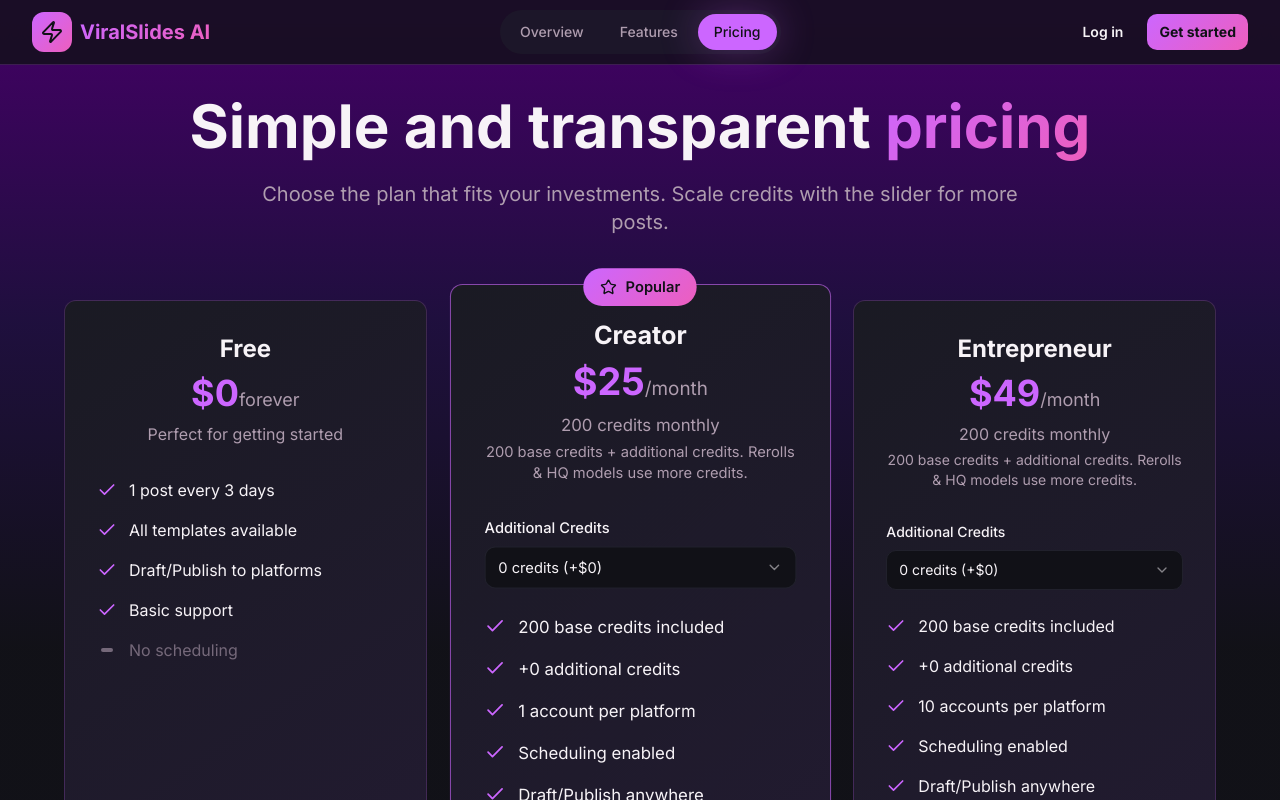
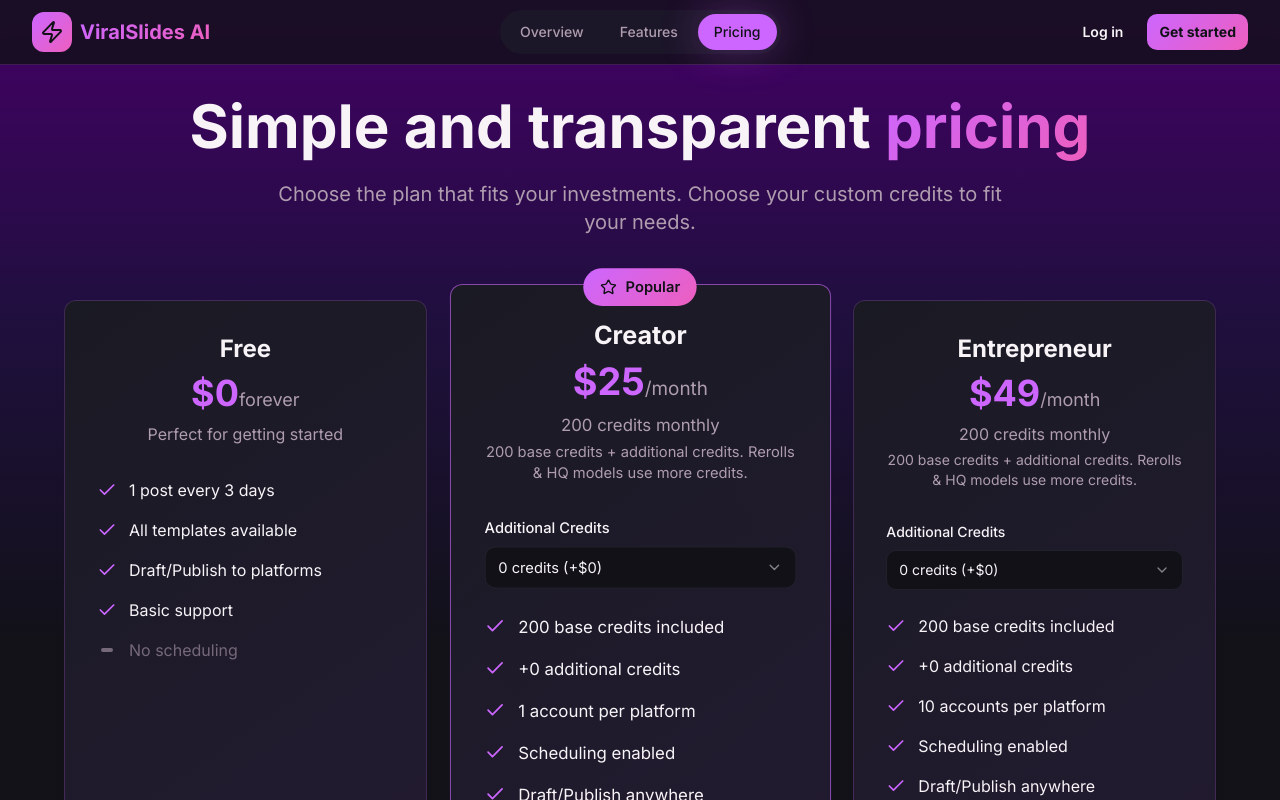
Before and after one commit to WZEfilter/viral-slides-ai, a React (Vite) app: page /pricing in a window 1280 px wide. Shown: the top 800 px of the page. Built offline with nearby package versions, Linux system fonts and the light colour scheme; the HTML template or start-up script is replaced by a standard one.

Commit message:
Update pricing text

```diff
--- a/src/pages/Pricing.tsx
+++ b/src/pages/Pricing.tsx
@@ -96,7 +96,7 @@ const PricingPage = () => {
               <span className="bg-gradient-hero bg-clip-text text-transparent">pricing</span>
             </h1>
             <p className="text-xl text-muted-foreground max-w-3xl mx-auto">
-              Choose the plan that fits your investments. Scale credits with the slider for more posts.
+              Choose the plan that fits your investments. Choose your custom credits to fit your needs.
             </p>
           </div>
 
```
